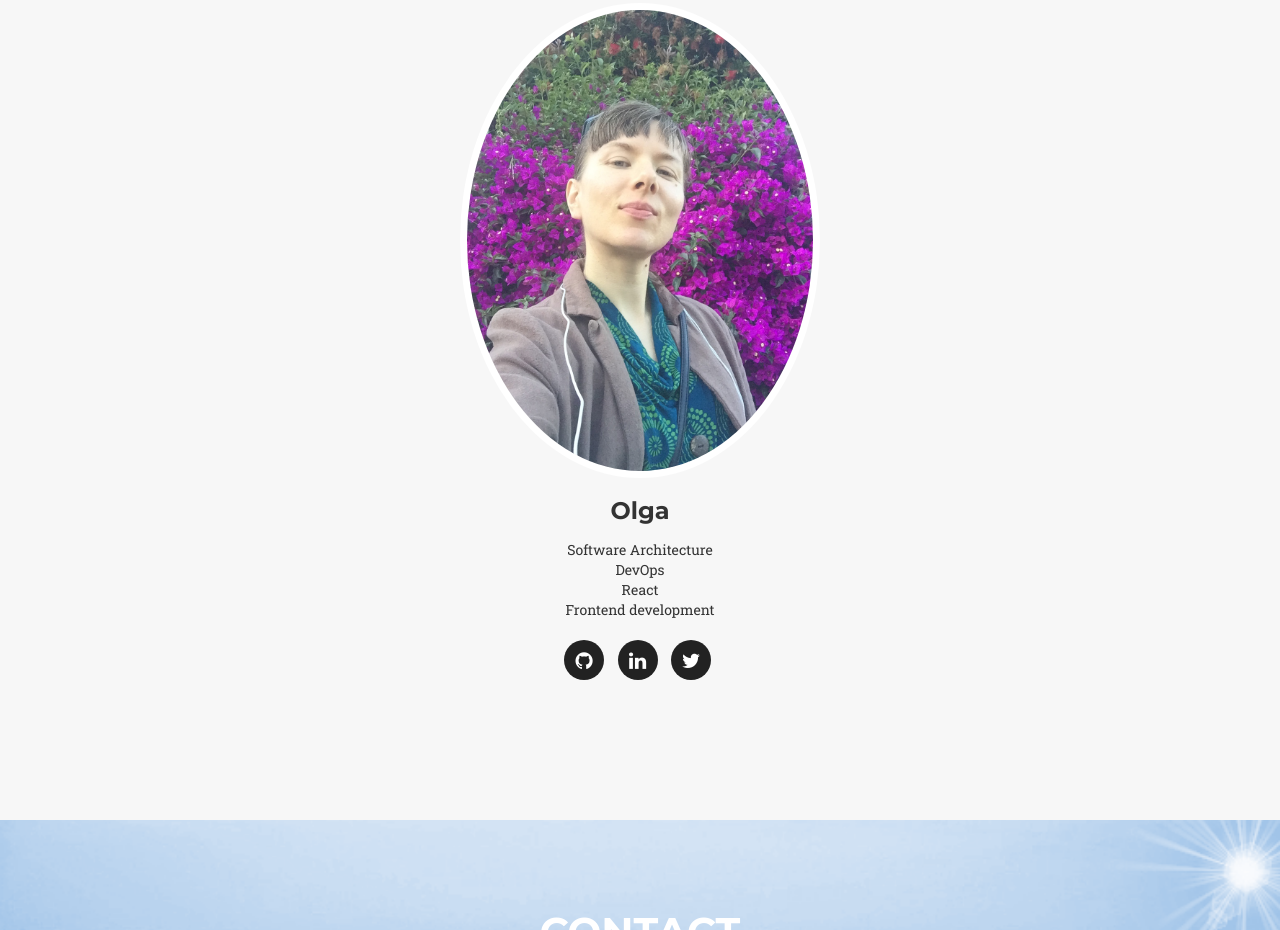
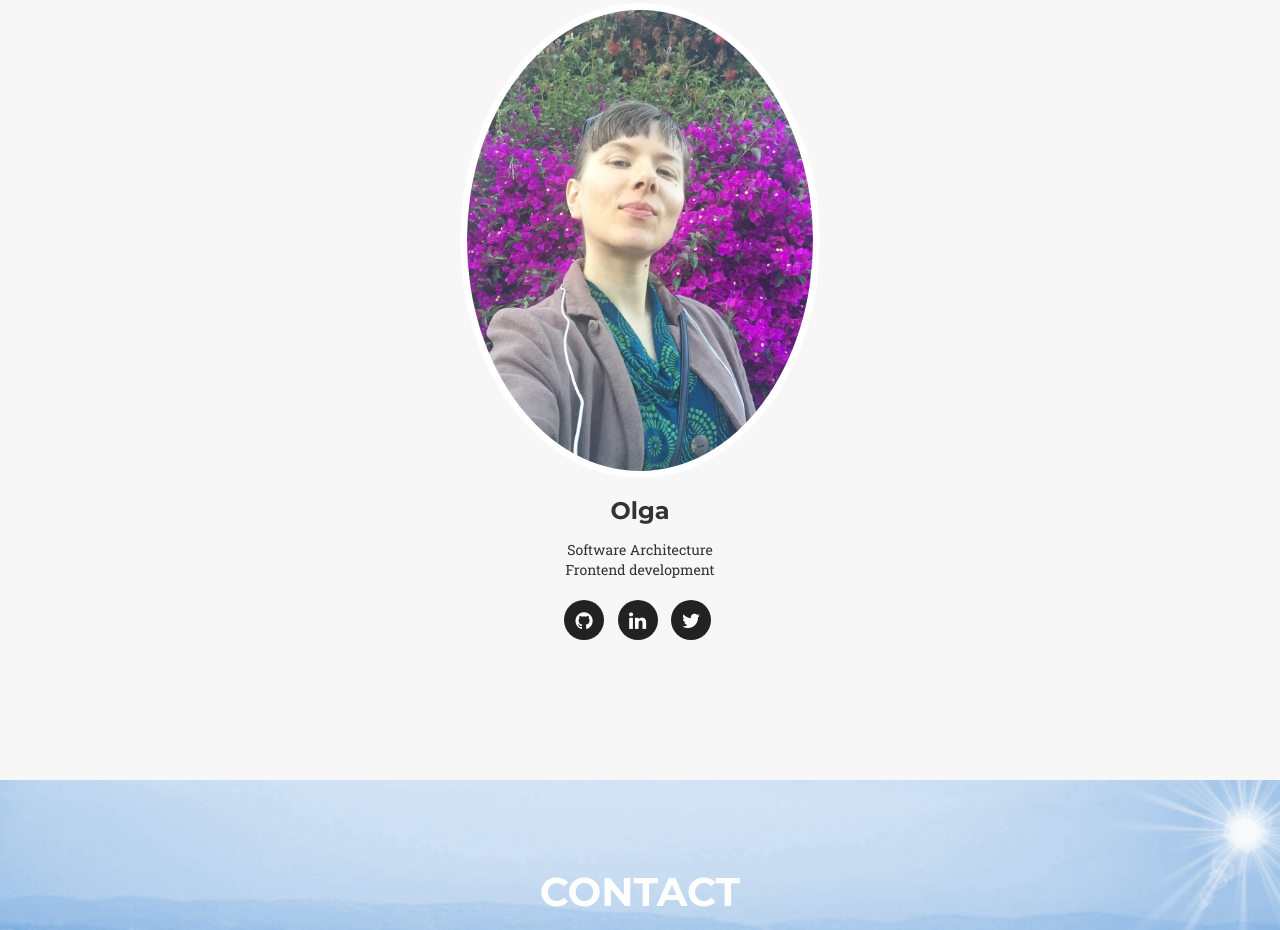
Before and after one commit to gorioli/knushka, a plain HTML site: page index.html in a window 1280 px wide. Shown: the part 2112-3042 px from the top of the page. Drawn offline with Linux system fonts and the light colour scheme; a web font is replaced by a local one.

Commit message:
Update index.html

```diff
--- a/index.html
+++ b/index.html
@@ -211,10 +211,7 @@
 
                     <ul>
                         <li>Software Architecture</li>
-                        <li>DevOps</li>
-                        <li>React</li>
                         <li>Frontend development</li>
-
                     </ul>
 
 
```
